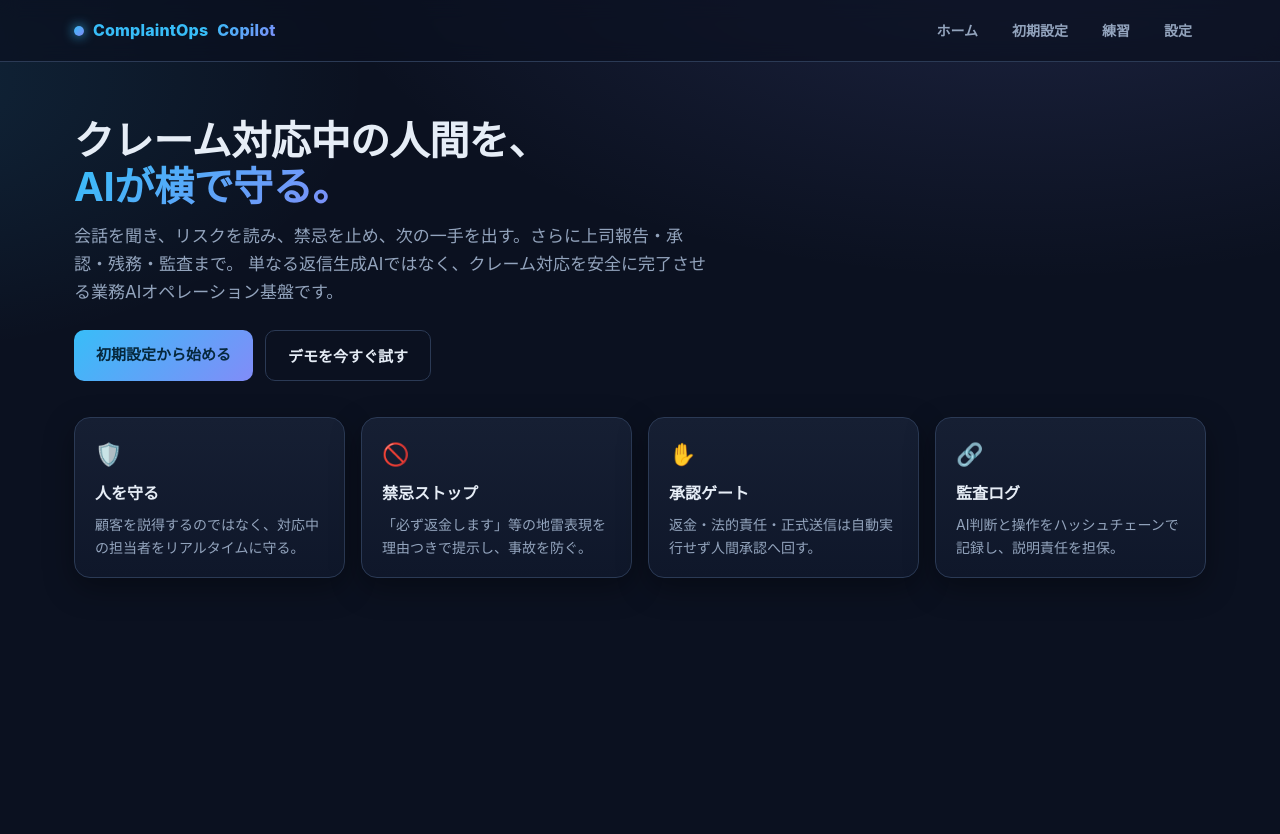
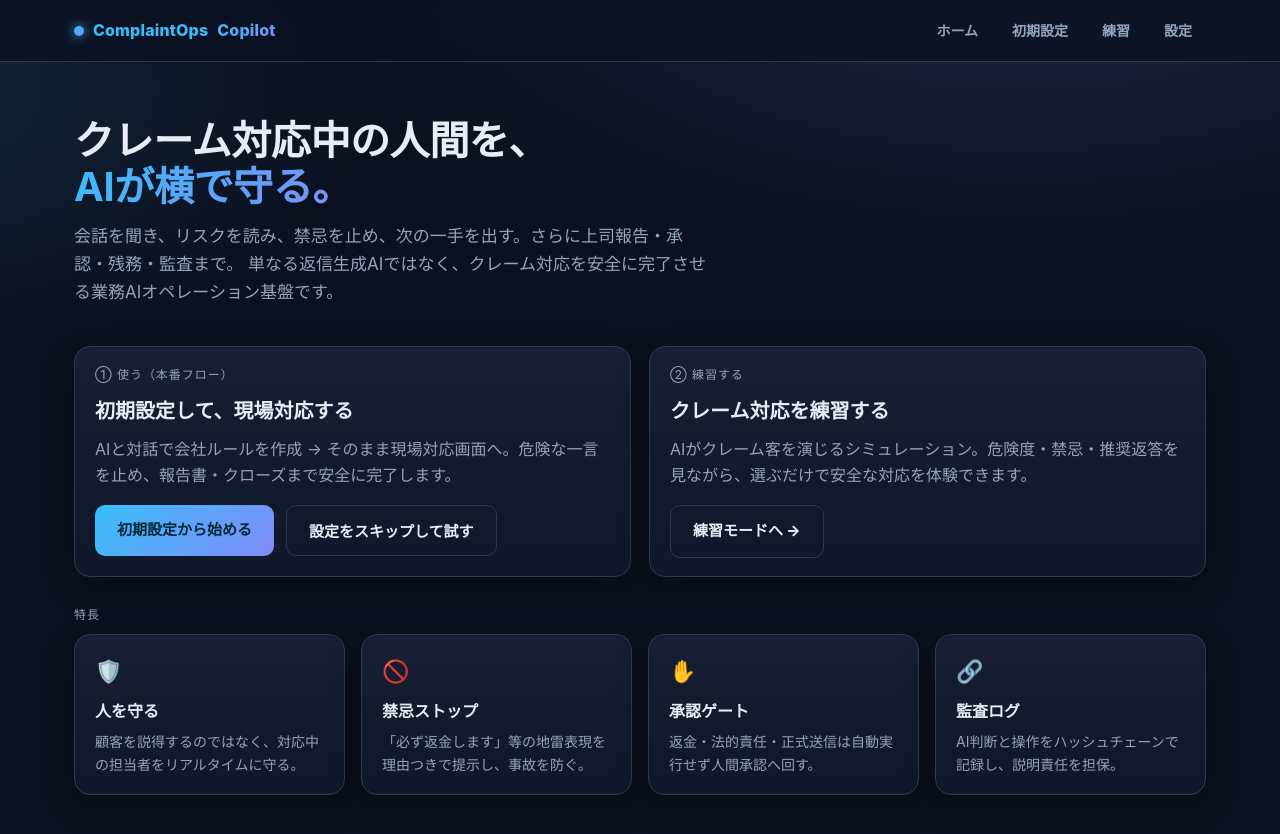
Before and after one commit to Da-P-AIP/complaintops-copilot, a Next.js app in the folder apps/web/: page / in a window 1280 px wide. Shown: the top 834 px of the page. Before the commit the page ends 800 px from the top, so only its background shows below. Built offline with nearby package versions, Linux system fonts and the light colour scheme; no server answers.

Commit message:
ux(home): 導線を「使う/練習する」の2軸に統合

```diff
--- a/apps/web/app/page.tsx
+++ b/apps/web/app/page.tsx
@@ -40,16 +40,40 @@ export default function Home() {
           会話を聞き、リスクを読み、禁忌を止め、次の一手を出す。さらに上司報告・承認・残務・監査まで。
           単なる返信生成AIではなく、クレーム対応を安全に完了させる業務AIオペレーション基盤です。
         </p>
+        {error && <p style={{ color: "var(--danger)" }}>{error}</p>}
+      </section>
+
+      {/* 2つの入口：使う（本番） / 練習する */}
+      <section className="grid-2" style={{ marginTop: 8 }}>
+        <div className="card">
+          <p className="section-title">① 使う（本番フロー）</p>
+          <h3 style={{ margin: "2px 0 8px", fontSize: 20 }}>初期設定して、現場対応する</h3>
+          <p style={{ color: "var(--muted)", marginTop: 0 }}>
+            AIと対話で会社ルールを作成 → そのまま現場対応画面へ。危険な一言を止め、報告書・クローズまで安全に完了します。
+          </p>
           <div className="cta-row">
             <Link href="/setup" className="btn">初期設定から始める</Link>
             <button className="btn ghost" onClick={quickDemo} disabled={loading}>
-            {loading ? "起動中…" : "デモを今すぐ試す"}
+              {loading ? "起動中…" : "設定をスキップして試す"}
             </button>
           </div>
-        {error && <p style={{ color: "var(--danger)", marginTop: 12 }}>{error}</p>}
+        </div>
+
+        <div className="card">
+          <p className="section-title">② 練習する</p>
+          <h3 style={{ margin: "2px 0 8px", fontSize: 20 }}>クレーム対応を練習する</h3>
+          <p style={{ color: "var(--muted)", marginTop: 0 }}>
+            AIがクレーム客を演じるシミュレーション。危険度・禁忌・推奨返答を見ながら、選ぶだけで安全な対応を体験できます。
+          </p>
+          <div className="cta-row">
+            <Link href="/simulate" className="btn ghost">練習モードへ →</Link>
+          </div>
+        </div>
       </section>
 
-      <section className="feature-grid">
+      <section style={{ marginTop: 28 }}>
+        <p className="section-title">特長</p>
+        <div className="feature-grid" style={{ marginTop: 8 }}>
           {FEATURES.map((f) => (
             <div className="card feature" key={f.t}>
               <div className="ic">{f.ic}</div>
@@ -57,6 +81,7 @@ export default function Home() {
               <p>{f.d}</p>
             </div>
           ))}
+        </div>
       </section>
     </div>
   );
```
Lines whose indentation alone changed are shown as unchanged.
